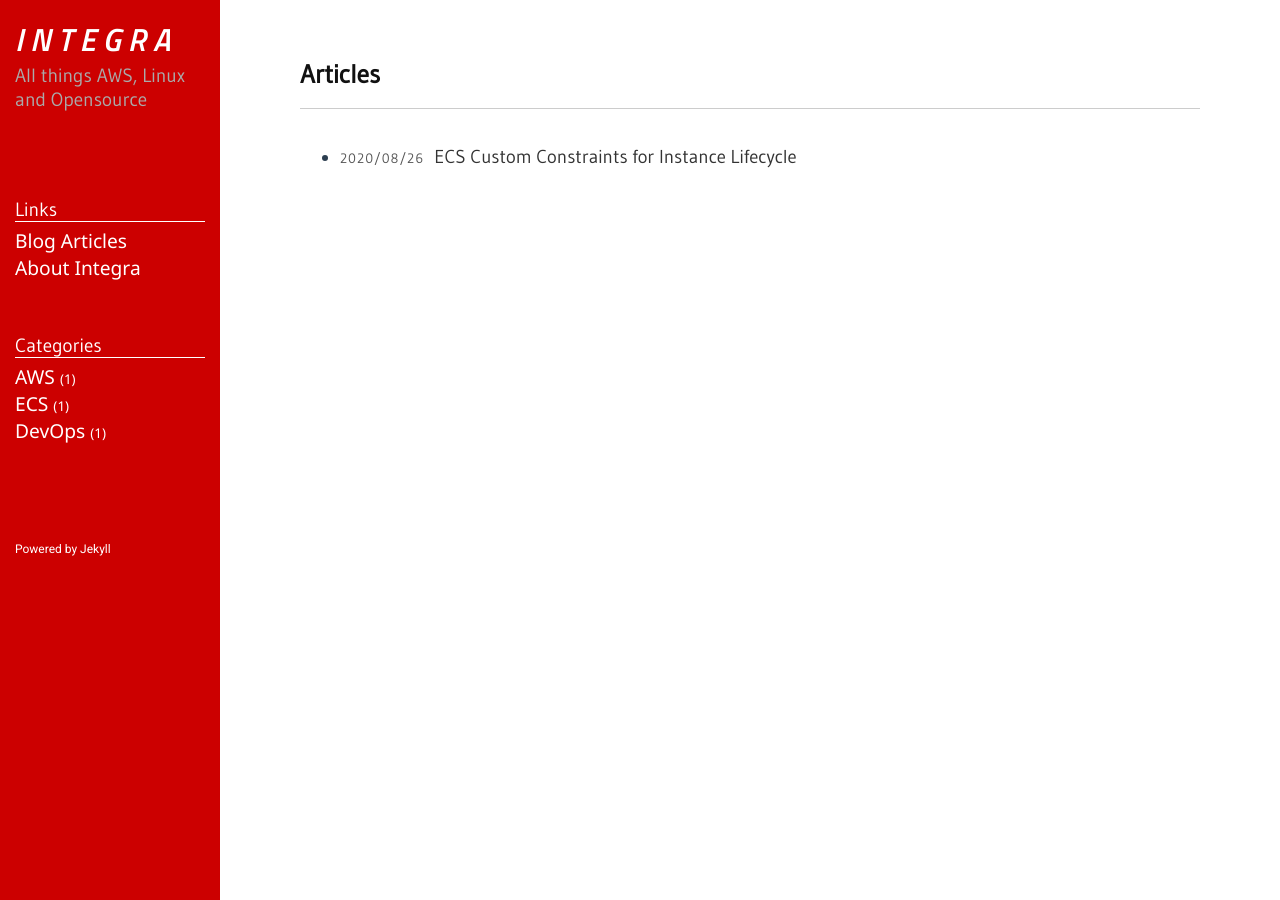
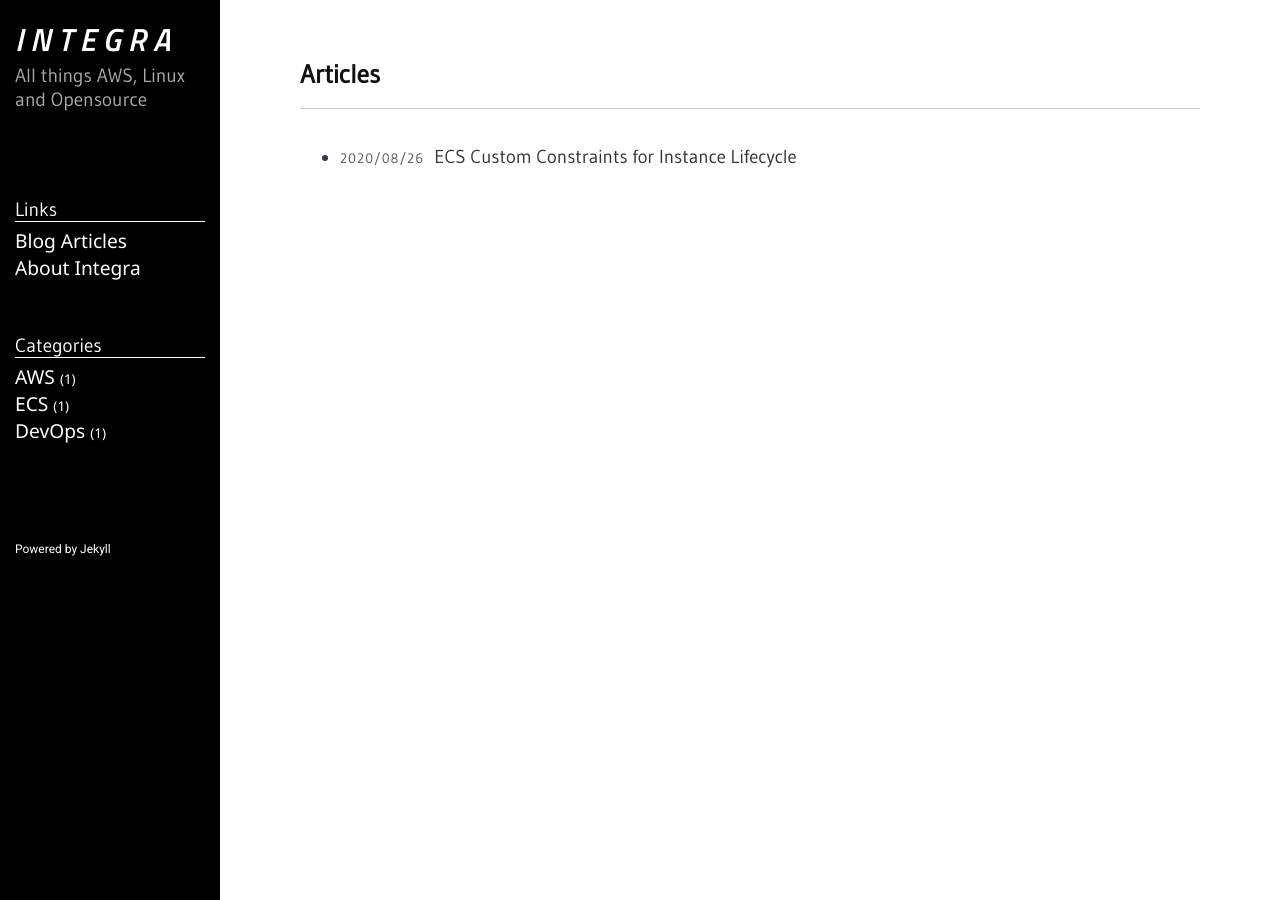
Before and after one commit to integratechfze/integratechfze.github.io, a Jekyll site: the page built from index.md, in a window 1280 px wide. Built offline with Jekyll 4.4.1, drawn with Linux system fonts in a browser that asks for light colours.

Commit message:
rajesh modified hazaqs blog post

```diff
--- a/public/css/style.css
+++ b/public/css/style.css
@@ -101,7 +101,7 @@ code {
 	flex: 0 0 220px;
 	padding: 15px;
 	z-index: 1;
-	background-color: #CC0000;
+	background-color: #000000;
 	color: #fff;
 }
 
```
